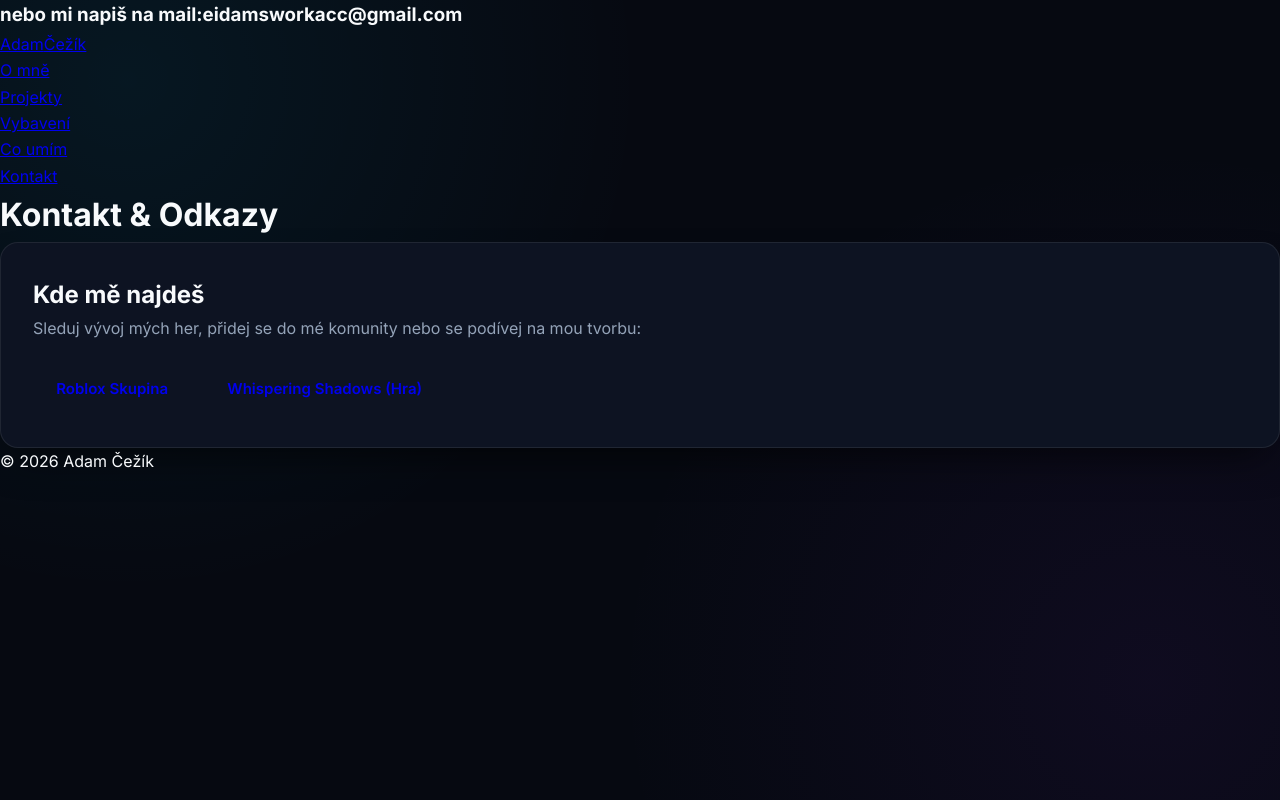
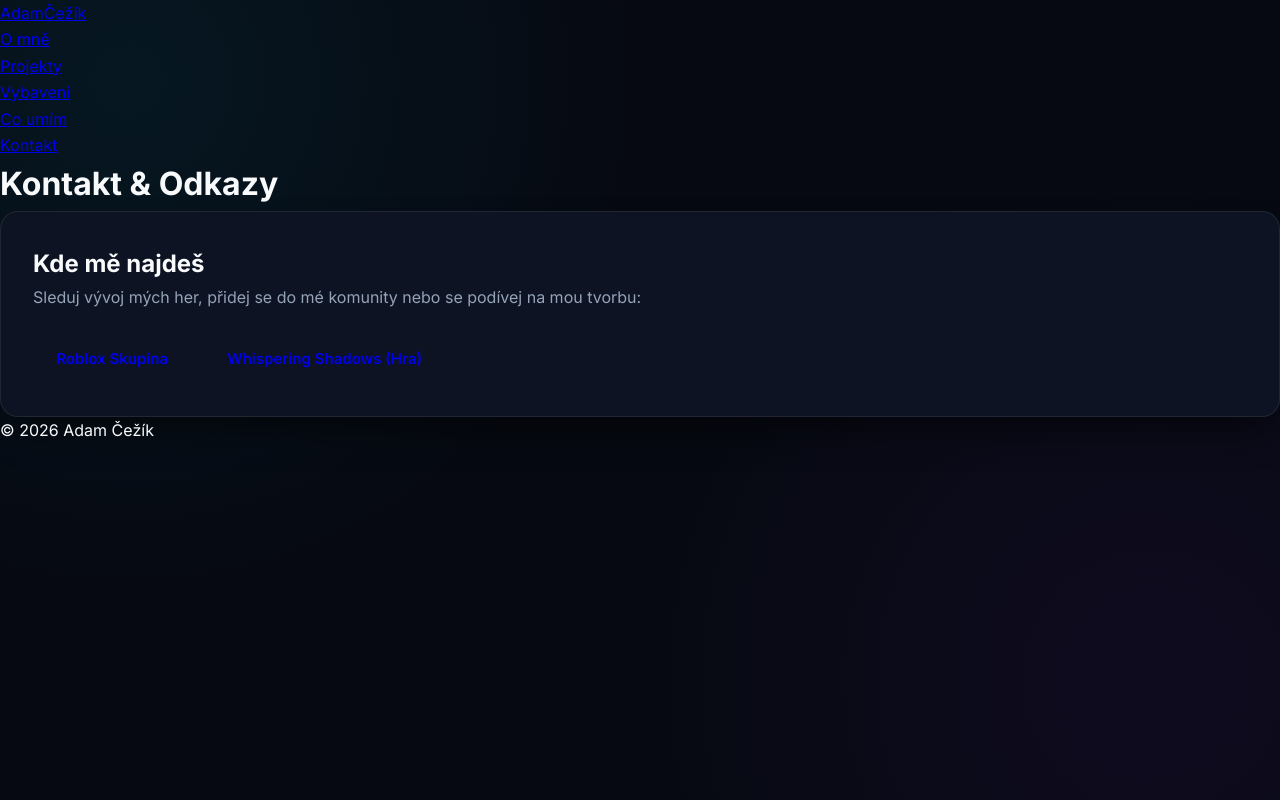
Before and after one commit to skibidi548/Adam-Cezik-Portfolio, a plain HTML site: page Kontakt.html in a window 1280 px wide. Drawn offline with Linux system fonts and the light colour scheme.

Commit message:
kontakty

```diff
--- a/Kontakt.html
+++ b/Kontakt.html
@@ -8,7 +8,6 @@
     <link rel="stylesheet" href="css/style.css">
 </head>
 <body>
-<h3>nebo mi napiš na mail:eidamsworkacc@gmail.com</h3>
     <header>
         <nav>
             <a href="index.html" class="logo">Adam<span>Čežík</span></a>
```
Also changed, not shown: index.html (+3 -2 lines).
